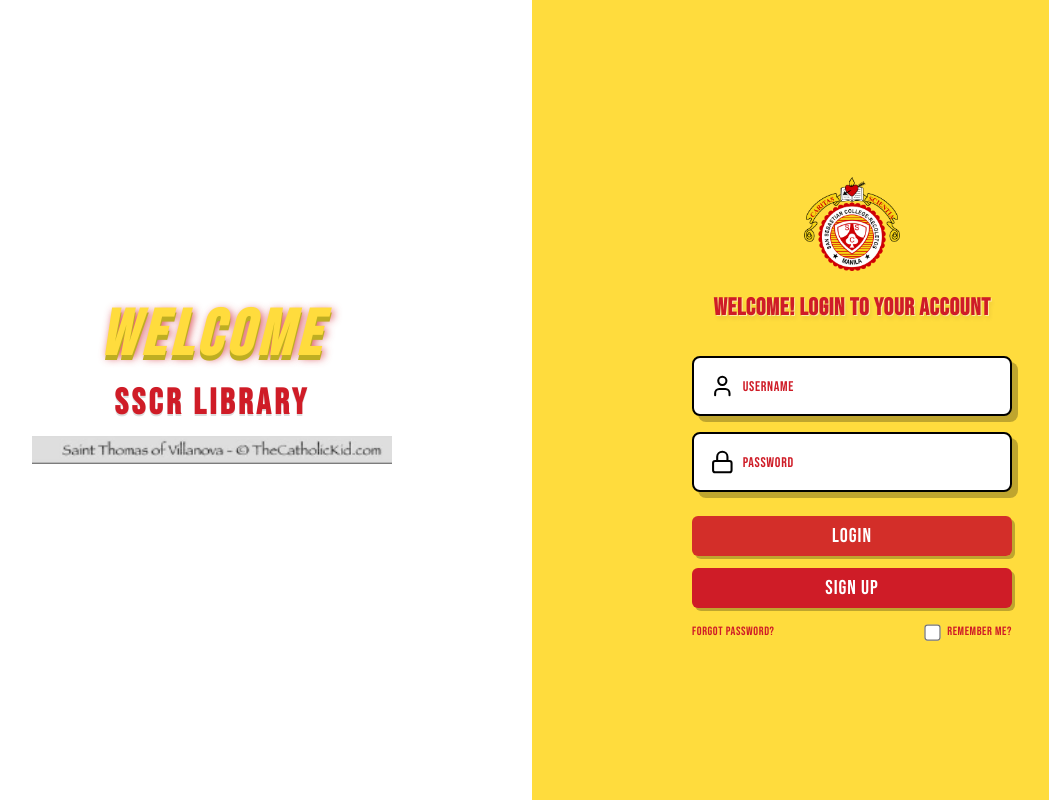
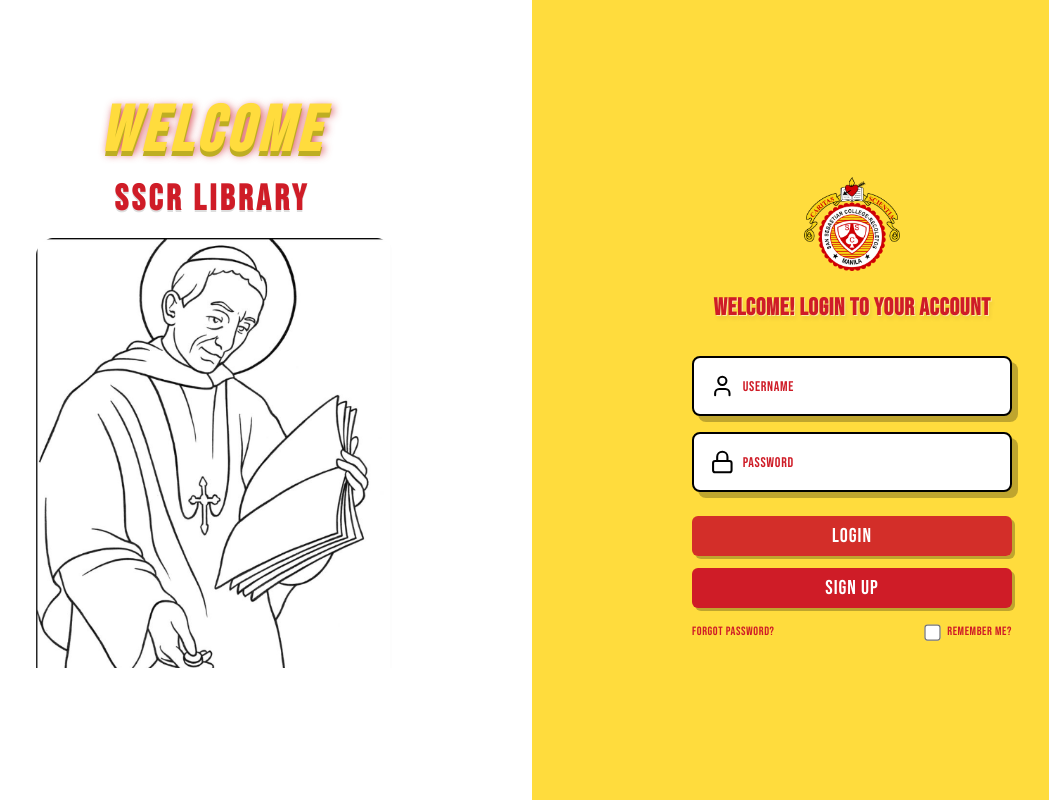
Before and after one commit to Keith-tech-crypto/SSCR-LIBRARY-MANAGEMENT, a React (Vite) app: page / in a window 1280 px wide. Shown: the whole page, without its empty margins (108-1157 px from the left). Built offline with nearby package versions, Linux system fonts and the light colour scheme.

Commit message:
Refactor: Keep this

```diff
--- a/src/pages/Index.tsx
+++ b/src/pages/Index.tsx
@@ -53,11 +53,11 @@ const Index = () => {
           >
             SSCR LIBRARY
           </h2>
-          {/* New uploaded image replacing the monk illustration */}
+          {/* Image placed at the bottom of SSCR LIBRARY heading */}
           <img
-            src="/lovable-uploads/04b69afe-cc1e-455f-8b8f-41462442d500.png"
-            alt="New SSCR Library Illustration"
-            className="w-[280px] md:w-[350px] lg:w-[360px] max-w-full h-auto mt-3 mb-4"
+            src="/lovable-uploads/d74c3427-8ff0-464f-ae1a-daafa1e1ea32.png"
+            alt="Saint Thomas of Villanova Reading"
+            className="w-[280px] md:w-[350px] lg:w-[360px] max-w-full h-auto mt-4 mb-4"
             draggable={false}
           />
         </div>
```
Also changed, not shown: public/lovable-uploads/d74c3427-8ff0-464f-ae1a-daafa1e1ea32.png (added).
